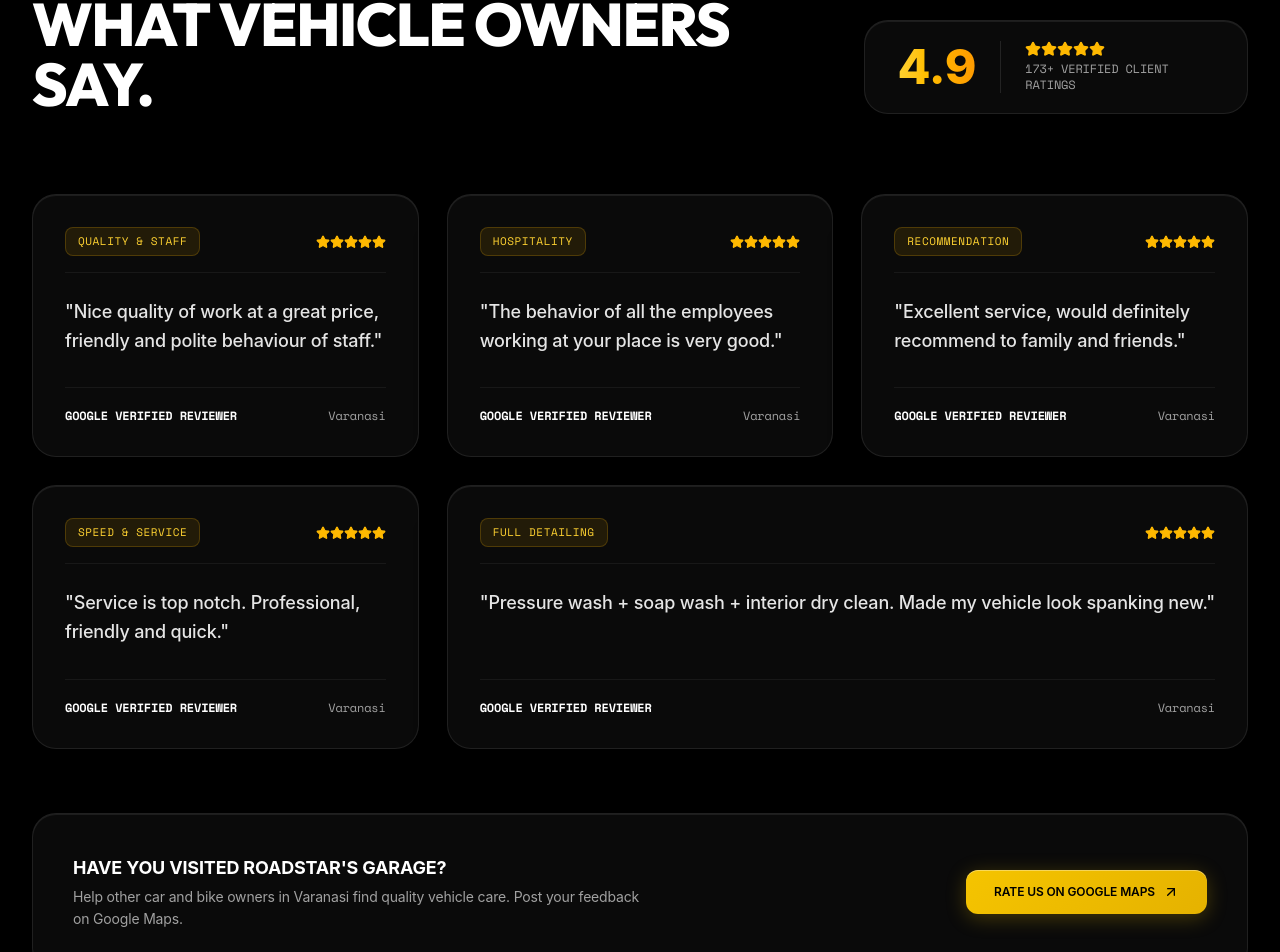
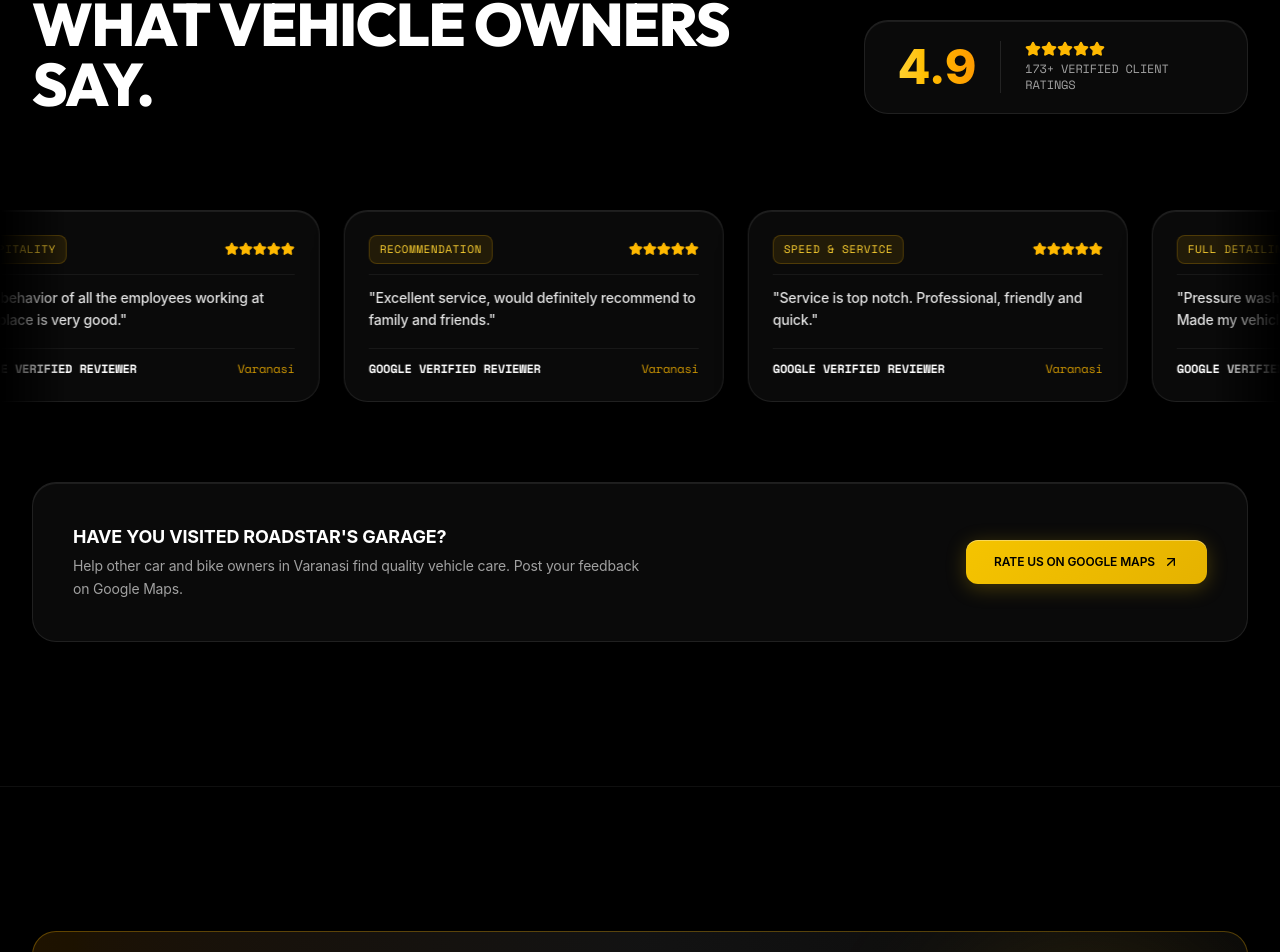
Before and after one commit to avinash345461-star/roadstar-garage, a React (Vite) app: page / in a window 1280 px wide. Shown: the part 4720-5672 px from the top of the page. Built offline with nearby package versions, Linux system fonts and the light colour scheme.

Commit message:
feat: make reviews marquee single horizontal row and hero headline responsive to scroll

```diff
--- a/src/components/CustomerReviews.jsx
+++ b/src/components/CustomerReviews.jsx
@@ -80,23 +80,22 @@
           </div>
         </motion.div>
 
-        {/* Real Customer Quotes Grid */}
-        <div className="grid grid-cols-1 md:grid-cols-2 lg:grid-cols-3 gap-5 sm:gap-7">
-          {reviews.map((rev, idx) => (
-            <motion.div
+        {/* Always Horizontally Moving Customer Reviews - Single Horizontal Layer */}
+        <div className="relative overflow-hidden py-2 -mx-4 sm:-mx-8 px-4 sm:px-8">
+          {/* Subtle edge fade gradient masks */}
+          <div className="absolute left-0 top-0 bottom-0 w-6 sm:w-16 bg-gradient-to-r from-black to-transparent z-10 pointer-events-none"></div>
+          <div className="absolute right-0 top-0 bottom-0 w-6 sm:w-16 bg-gradient-to-l from-black to-transparent z-10 pointer-events-none"></div>
+
+          {/* Single horizontal flex row with continuous smooth marquee */}
+          <div className="animate-marquee-continuous flex flex-nowrap gap-4 sm:gap-6 py-2">
+            {[...reviews, ...reviews].map((rev, idx) => (
+              <div
                 key={idx}
-              initial={{ opacity: 0, y: 24 }}
-              whileInView={{ opacity: 1, y: 0 }}
-              viewport={{ once: true, margin: '-40px' }}
-              transition={{ duration: 0.6, delay: (idx % 3) * 0.1, ease: [0.16, 1, 0.3, 1] }}
-              whileHover={{ y: -6 }}
-              className={`glass-panel-hover rounded-2xl sm:rounded-3xl p-6 sm:p-8 flex flex-col justify-between group ${
-                idx === 4 ? 'md:col-span-2 lg:col-span-2' : ''
-              }`}
+                className="shrink-0 w-[270px] sm:w-[340px] md:w-[380px] glass-panel-hover rounded-2xl sm:rounded-3xl p-5 sm:p-6 flex flex-col justify-between group transition-all"
               >
                 <div>
-                <div className="flex items-center justify-between mb-4 sm:mb-6 pb-3 sm:pb-4 border-b border-white/[0.06]">
-                  <span className="text-[11px] font-mono uppercase tracking-wider text-amber-300 bg-amber-400/10 px-3 py-1 rounded-lg border border-amber-400/20">
+                  <div className="flex items-center justify-between mb-3 pb-2.5 border-b border-white/[0.06]">
+                    <span className="text-[10px] sm:text-[11px] font-mono uppercase tracking-wider text-amber-300 bg-amber-400/10 px-2.5 py-1 rounded-lg border border-amber-400/20">
                       {rev.tag}
                     </span>
                     <div className="flex text-amber-400">
@@ -106,17 +105,18 @@
                     </div>
                   </div>
 
-                <blockquote className="text-sm sm:text-base lg:text-lg font-medium text-neutral-100 sm:text-neutral-200 leading-relaxed mb-5 sm:mb-8">
+                  <blockquote className="text-xs sm:text-sm font-medium text-neutral-100 sm:text-neutral-200 leading-relaxed mb-4 line-clamp-3">
                     "{rev.quote}"
                   </blockquote>
                 </div>
 
-              <div className="pt-4 sm:pt-5 border-t border-white/[0.06] flex items-center justify-between text-xs font-mono text-neutral-400">
-                <span className="text-white uppercase font-semibold">{rev.author}</span>
-                <span>{rev.location}</span>
+                <div className="pt-3 border-t border-white/[0.06] flex items-center justify-between text-xs font-mono text-neutral-400">
+                  <span className="text-white uppercase font-semibold text-[11px] sm:text-xs">{rev.author}</span>
+                  <span className="text-[11px] sm:text-xs text-amber-400/80">{rev.location}</span>
                 </div>
-            </motion.div>
+              </div>
             ))}
+          </div>
         </div>
 
         {/* Google Review Prompt Glass Strip */}
--- a/src/components/Hero.jsx
+++ b/src/components/Hero.jsx
@@ -1,10 +1,27 @@
-import React from 'react';
-import { motion } from 'framer-motion';
+import React, { useState, useEffect } from 'react';
+import { motion, useScroll, useTransform } from 'framer-motion';
 import { MapPin, ArrowUpRight, Star, ShieldCheck, Sparkles } from 'lucide-react';
 
 export default function Hero({ onOpenBooking }) {
   const googleMapsUrl =
     'https://www.google.com/maps/place/Roadstar%E2%80%99s+Garage/@25.3544559,83.0113916,17z/data=!4m6!3m5!1s0x398e2ff189e879c1:0x84dc4f29b4a3c33d!8m2!3d25.3544559!4d83.0113916!16s%2Fg%2F11pyzdp0s_';
+
+  const [isMobileScreen, setIsMobileScreen] = useState(false);
+
+  useEffect(() => {
+    const checkScreen = () => {
+      // Check for mobile or portrait screen (e.g. 9:16 mobile viewports)
+      setIsMobileScreen(window.innerWidth < 768);
+    };
+    checkScreen();
+    window.addEventListener('resize', checkScreen);
+    return () => window.removeEventListener('resize', checkScreen);
+  }, []);
+
+  const { scrollY } = useScroll();
+  // On mobile 9:16, starts prominent and filled (1.18x) and smoothly settles to standard 1.0x as user scrolls past 140px
+  const dynamicMobileScale = useTransform(scrollY, [0, 160], [1.18, 1]);
+  const mobileScale = isMobileScreen ? dynamicMobileScale : 1;
 
   return (
     <section id="home" className="relative pt-24 pb-14 sm:pt-32 sm:pb-20 md:pt-44 md:pb-32 overflow-hidden bg-black border-b border-white/[0.06]">
@@ -34,14 +51,20 @@
               </span>
             </motion.div>
 
-            {/* Dominant Headline */}
+            {/* Dominant Headline with responsive dynamic scale on scroll for mobile portrait / 9:16 screens */}
             <div className="mb-4 sm:mb-6">
-              <h1 className="text-3xl sm:text-6xl lg:text-7xl xl:text-8xl font-black tracking-tight uppercase text-white font-heading leading-[1.08] sm:leading-[0.98] drop-shadow-[0_10px_25px_rgba(0,0,0,0.8)] break-words">
+              <motion.h1
+                style={{
+                  scale: mobileScale,
+                  transformOrigin: 'left top',
+                }}
+                className="text-[clamp(2.4rem,10.5vw,4.8rem)] sm:text-6xl lg:text-7xl xl:text-8xl font-black tracking-tight uppercase text-white font-heading leading-[1.04] sm:leading-[0.98] drop-shadow-[0_10px_25px_rgba(0,0,0,0.8)] break-words transition-transform duration-75 will-change-transform"
+              >
                 BUILT FOR THE ROAD.{' '}
                 <span className="text-transparent bg-clip-text bg-gradient-to-r from-amber-300 via-amber-400 to-amber-500 block mt-1 sm:mt-2 font-black filter drop-shadow-[0_0_35px_rgba(245,196,0,0.35)]">
                   PERFECTED IN THE BAY.
                 </span>
-              </h1>
+              </motion.h1>
             </div>
 
             {/* Factual Subtitle */}
--- a/src/index.css
+++ b/src/index.css
@@ -165,6 +165,27 @@
   scrollbar-width: none;
 }
 
+/* Continuous Horizontal Marquee */
+@keyframes marquee-horizontal {
+  0% {
+    transform: translate3d(0, 0, 0);
+  }
+  100% {
+    transform: translate3d(-50%, 0, 0);
+  }
+}
+
+.animate-marquee-continuous {
+  display: flex;
+  width: max-content;
+  animation: marquee-horizontal 28s linear infinite;
+  will-change: transform;
+}
+
+.animate-marquee-continuous:hover {
+  animation-play-state: paused;
+}
+
 /* Premium Pure Dark Luxury Buttons */
 .btn-luxury-primary {
   background: linear-gradient(135deg, #F5C400 0%, #E5B200 100%);
```
Lines whose indentation alone changed are shown as unchanged.
